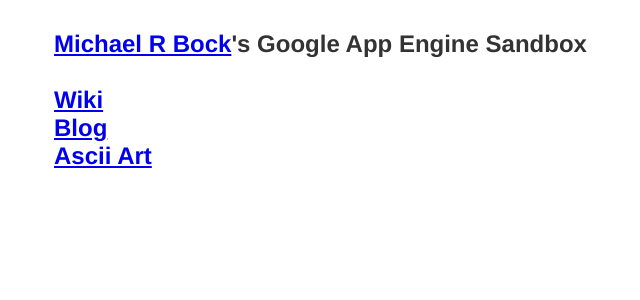
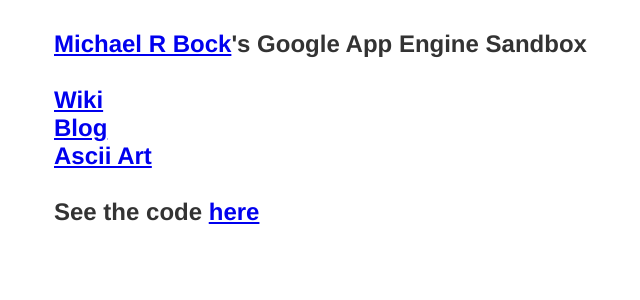
Before and after one commit to michaelrbock/google-app-engine-playground, a Python web app: template templates/main_page.html in a window 1280 px wide. Shown: the top 300 px of the page, without its empty margins (186-826 px from the left). Run offline with Jinja, Linux system fonts and the light colour scheme; the template is opened without the code that fills it, so the values that code supplies are empty.

Commit message:
link to github

```diff
--- a/templates/main_page.html
+++ b/templates/main_page.html
@@ -17,5 +17,7 @@
 		<a href='/blog'>Blog</a>
 		<br>
 		<a href='/ascii'>Ascii Art</a>
+		<br><br>
+		See the code <a href='https://github.com/michaelrbock/google-app-engine-playground'>here</a>
 	</h2>
 </body>
```
